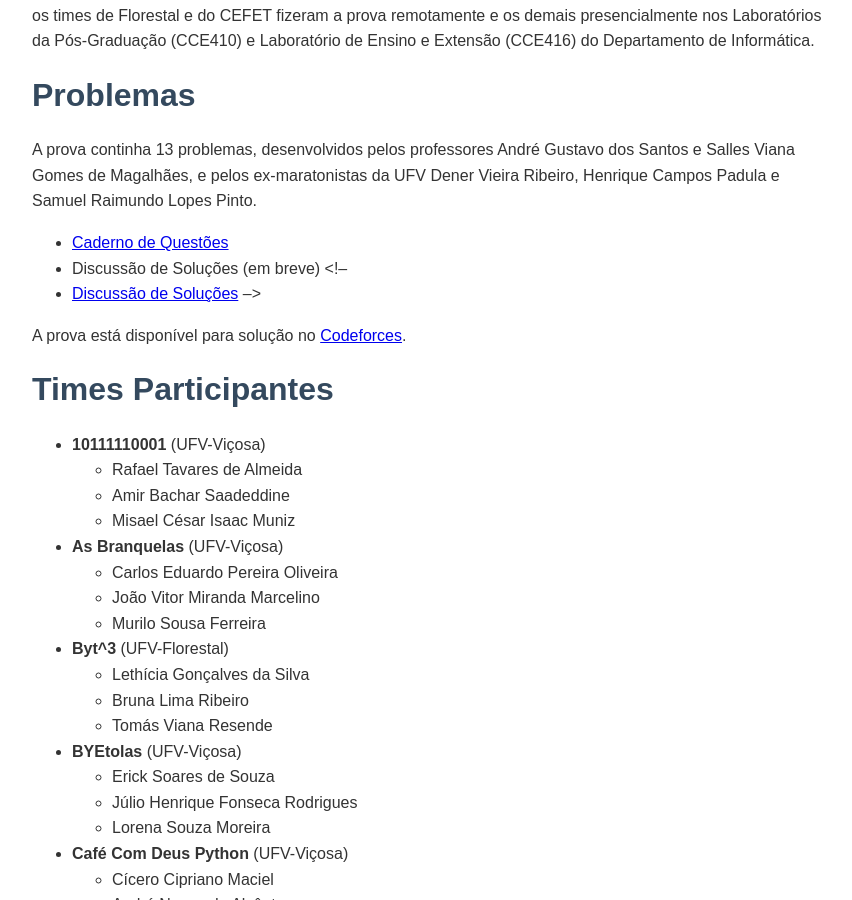
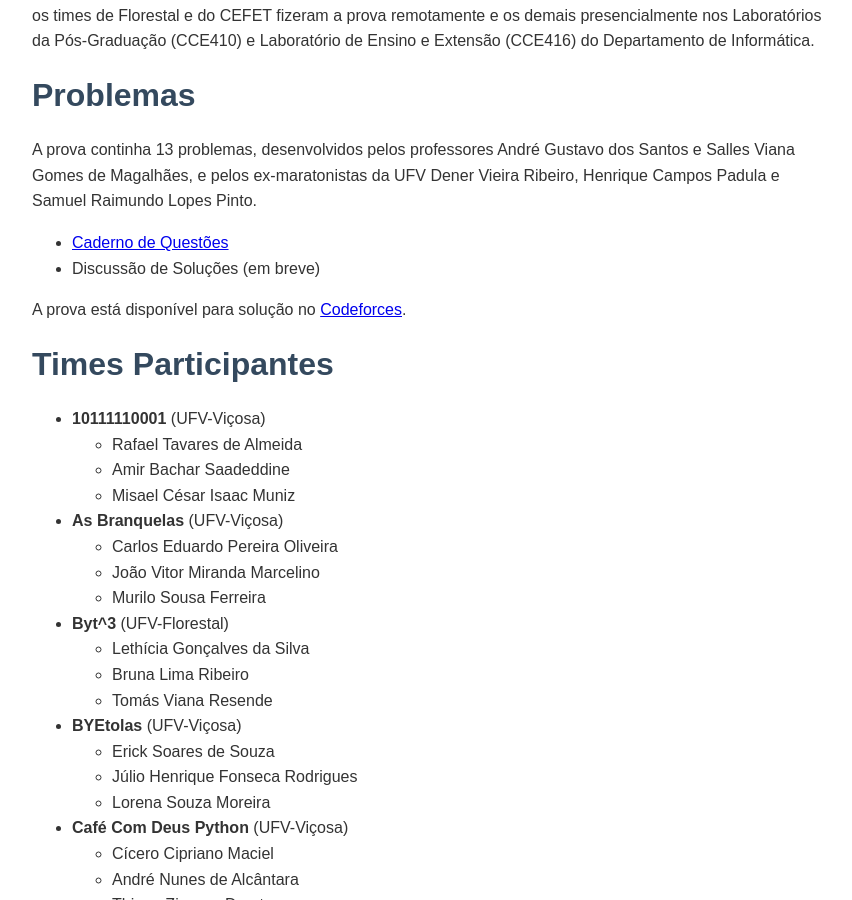
Before and after one commit to maratonaufv/maratona-si, a Jekyll site: the page built from history/maratona_si2025/index.md, in a window 1280 px wide and 900 px high, scrolled down 975 px. Shown: the whole window, without its empty margins (208-1060 px from the left). Built offline with Jekyll 4.4.1, drawn with Linux system fonts in a browser that asks for light colours; some web fonts are replaced.

Commit message:
Update index.md

```diff
--- a/history/maratona_si2025/index.md
+++ b/history/maratona_si2025/index.md
@@ -36,9 +36,6 @@ A prova continha 13 problemas, desenvolvidos pelos professores André Gustavo do
 
 - [Caderno de Questões]({{ page.problems | relative_url}})
 - Discussão de Soluções (em breve)
-<!--
-- [Discussão de Soluções]({{ page.solutions | relative_url}})
--->
 
 A prova está disponível para solução no [Codeforces](https://codeforces.com/group/ZUukhOS6Bj/contest/559497).
 
```
